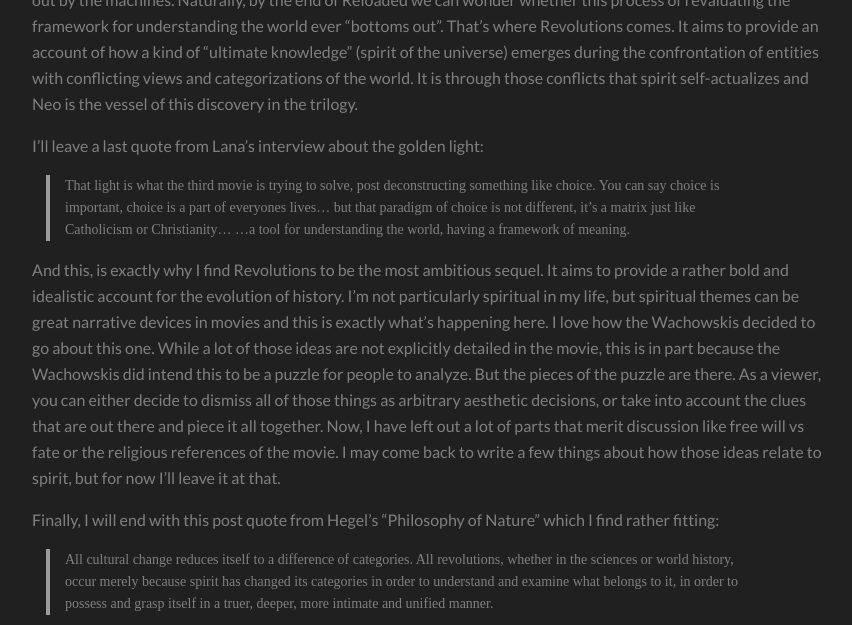
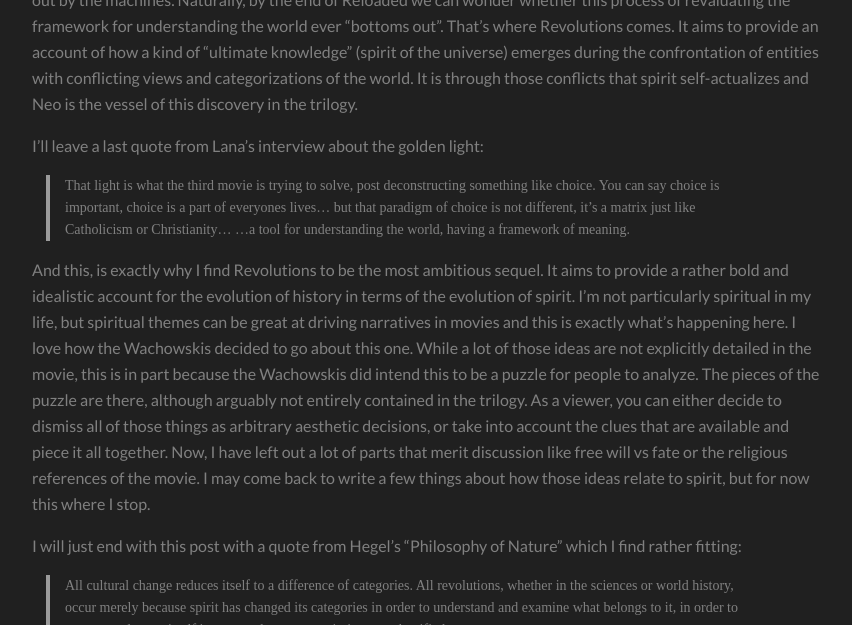
Before and after one commit to Stalence/stalence.github.io, a Jekyll site: the page built from _posts/2021-12-30-The Matrix Dialectics.md, in a window 1280 px wide and 900 px high, scrolled down 7846 px, cut to the strip 0-625 px from the top of the window. Shown: the whole strip, without its empty margins (213-1065 px from the left). Built offline with Jekyll 4.4.1, drawn with Linux system fonts in a browser that asks for light colours; a script that is not in the unit is left out.

Commit message:
Update 2021-12-30-The Matrix Dialectics.md

```diff
--- a/_posts/2021-12-30-The Matrix Dialectics.md
+++ b/_posts/2021-12-30-The Matrix Dialectics.md
@@ -168,18 +168,16 @@ I'll leave a last quote from Lana's interview about the golden light:
 > That light is what the third movie is trying to solve, post deconstructing something like choice. You can say choice is important, choice is a part of everyones lives... but that paradigm of choice is not different, it's a matrix just like Catholicism or Christianity...
 >...a tool for understanding the world, having a framework of meaning.
 
-And this, is exactly why I find Revolutions to be the most ambitious sequel. It aims to provide a rather bold and idealistic account for the evolution of history. I'm not particularly spiritual in my life, but spiritual themes can be great narrative devices in movies and this is exactly what's happening here.
+And this, is exactly why I find Revolutions to be the most ambitious sequel. It aims to provide a rather bold and idealistic account for the evolution of history in terms of the evolution of spirit. I'm not particularly spiritual in my life, but spiritual themes can be great at driving narratives in movies and this is exactly what's happening here.
 I love how the Wachowskis decided to go about this one.
 While a lot of those ideas are not explicitly detailed in the movie, this is in part because the Wachowskis did intend this to be a puzzle for people to analyze.
-But the pieces of the puzzle are there. As a viewer, you can either decide to dismiss all of those things as arbitrary aesthetic decisions, or take into account the
-clues that are out there and piece it all together. Now, I have left out a lot of parts that merit discussion like free will vs fate or the religious references of the movie.
-I may come back to write a few things about how those ideas relate to spirit, but for now I'll leave it at that.
+The pieces of the puzzle are there, although arguably not entirely contained in the trilogy. As a viewer, you can either decide to dismiss all of those things as arbitrary aesthetic decisions, or take into account the clues that are available and piece it all together. Now, I have left out a lot of parts that merit discussion like free will vs fate or the religious references of the movie. I may come back to write a few things about how those ideas relate to spirit, but for now this where I stop.
 
-Finally, I will end with this post quote from Hegel's "Philosophy of Nature" which I find rather fitting:
+I will just end with this post with a quote from Hegel's "Philosophy of Nature" which I find rather fitting:
 >All cultural change reduces itself to a difference of categories. All revolutions, whether in the sciences or world history, occur merely because spirit has changed its categories in order to understand and examine what belongs to it, in order to possess and grasp itself in a truer, deeper, more intimate and unified manner.
 
 <center>
-<iframe width="2118" height="863" src="https://www.youtube.com/embed/be_z7_18d70" title="YouTube video player" frameborder="0" allow="accelerometer; autoplay; clipboard-write; encrypted-media; gyroscope; picture-in-picture" allowfullscreen></iframe></center>
+<iframe width="640" height="480" src="https://www.youtube.com/embed/be_z7_18d70" title="YouTube video player" frameborder="0" allow="accelerometer; autoplay; clipboard-write; encrypted-media; gyroscope; picture-in-picture" allowfullscreen></iframe></center>
 
 
 
```
